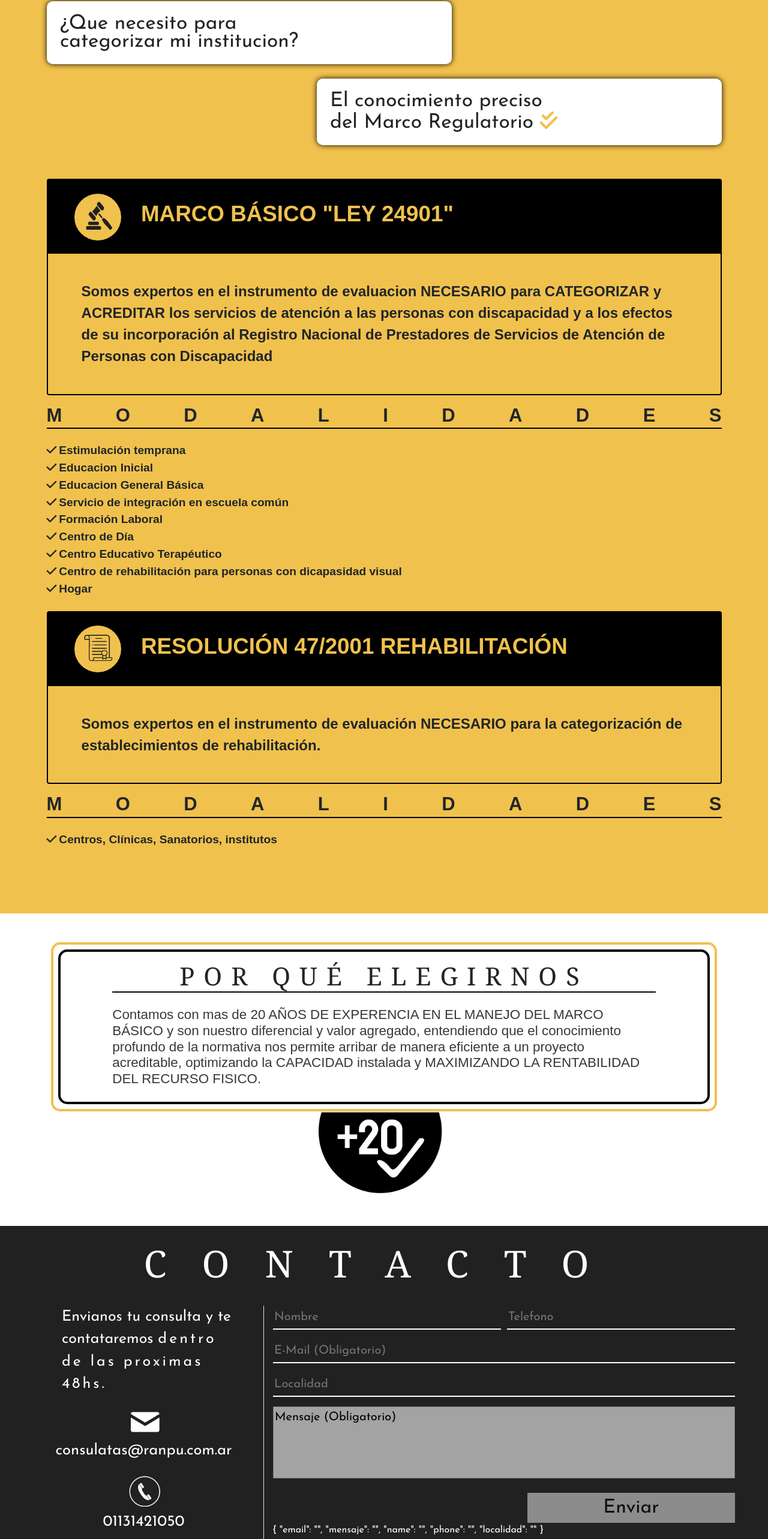
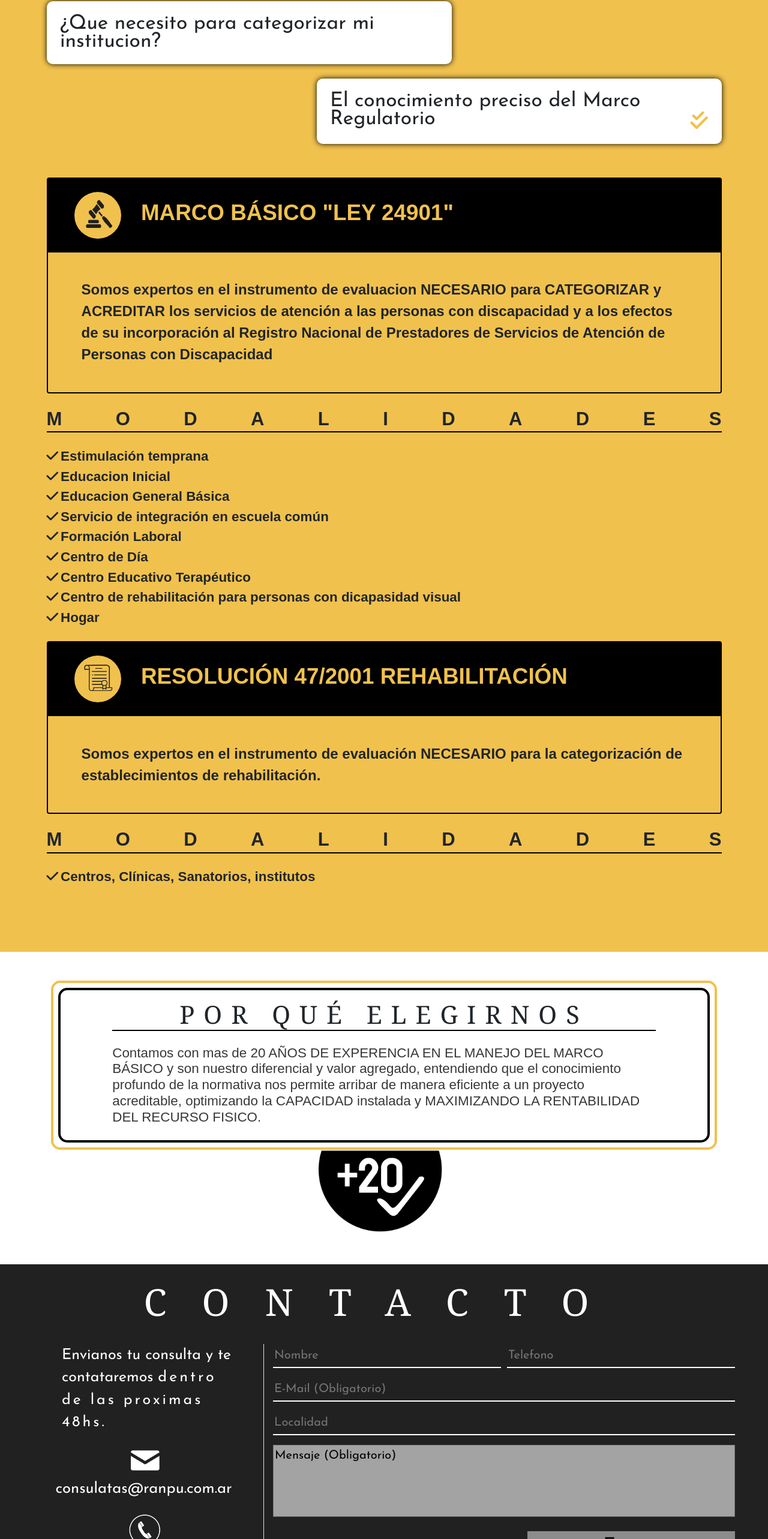
Before and after one commit to nicolasbeltran/rampu, an Angular app: page / in a window 1280 px wide. Shown: the part 1363-3929 px from the top of the page at 60% size. Built offline with nearby package versions, Linux system fonts and the light colour scheme.

Commit message:
version 3

```diff
--- a/src/app/categorizacion-card/categorizacion-card.component.css
+++ b/src/app/categorizacion-card/categorizacion-card.component.css
@@ -41,10 +41,13 @@ p {
 }
 .description {
   margin: 2% 0px;
-  font-size: larger;
+  font-size: 1.4rem;
   font-weight: 600;
 }
 
 .icono {
   margin-right: 4px;
 }
+.txt-description {
+  font-size: 2rem;
+}
--- a/src/app/categorizacion-card/categorizacion-card.component.html
+++ b/src/app/categorizacion-card/categorizacion-card.component.html
@@ -1,5 +1,4 @@
 <div class="card">
-  <!-- <div class="card2"> -->
     <!-- encabezado desktop -->
     <div class="d-none d-md-block encabezado">
       <div class=" icono1"><img src="{{ modality.icon }}" class="icono2" alt="" /></div>
@@ -13,7 +12,7 @@
     </div>
     <p>{{ modality.description }}</p>
   </div>
-  <h2 class="modalidades d-flex justify-content-between">
+  <h2 class="modalidades d-flex justify-content-between mt-4">
     <span>M</span>
     <span>O</span>
     <span>D</span>
--- a/src/app/categorizacion/categorizacion.component.html
+++ b/src/app/categorizacion/categorizacion.component.html
@@ -4,15 +4,15 @@
       <div class="d-flex flex-row bd-highlight mb-3">
 
         <h2 class="chat">
-          ¿Que necesito para<br />
+          ¿Que necesito para
           categorizar mi institucion?
         </h2>
       </div>
       <div class="d-flex flex-row-reverse bd-highlight">
         <h2 class="chat">
-          El conocimiento preciso<br />
+          El conocimiento preciso
           del Marco Regulatorio
-          <i class="icon fas fa-check-double"></i>
+          <i class="float-right icon fas fa-check-double"></i>
         </h2>
       </div>
     </div>
--- a/src/app/contacto/contacto.component.css
+++ b/src/app/contacto/contacto.component.css
@@ -65,6 +65,9 @@ textarea::placeholder {
   p.contacto {
     letter-spacing: 40px;
   }
+  .mail {
+    font-size: 1.4rem;
+  }
 }
 @media (max-width: 700px) {
   p.contacto {
--- a/src/app/contacto/contacto.component.html
+++ b/src/app/contacto/contacto.component.html
@@ -60,7 +60,6 @@
             <button type="submit" [disabled]="!form.valid" class="button">Enviar</button>
           </div>
         </form>
-        {{form.value | json}}
       </div>
     </div>
   </div>
--- a/src/app/main/main.component.html
+++ b/src/app/main/main.component.html
@@ -1,5 +1,5 @@
 <imagen-presentacion></imagen-presentacion>
-<servicios></servicios>
-<categorizacion></categorizacion>
-<nosotros></nosotros>
-<contacto></contacto>
+<servicios id="servicios"></servicios>
+<categorizacion id="categorizacion"></categorizacion>
+<nosotros id="nosotros"></nosotros>
+<contacto id="contacto"></contacto>
--- a/src/app/nav-bar/nav-bar.component.html
+++ b/src/app/nav-bar/nav-bar.component.html
@@ -1,44 +1,3 @@
-<!-- <nav class="nav nav-justified navbar navbar-expand-lg navbar-light bg-page">
-  <a class="navbar-brand" href="#"
-    ><img src="../../assets/logo ranpu png.png" width="250" height="100"
-  /></a>
-  <button
-    class="navbar-toggler"
-    type="button"
-    data-toggle="collapse"
-    data-target="#navbarNavAltMarkup"
-    aria-controls="navbarNavAltMarkup"
-    aria-expanded="false"
-    aria-label="Toggle navigation"
-  >
-    <span class="navbar-toggler-icon"></span>
-  </button>
-  <div class="collapse navbar-collapse" id="navbarNavAltMarkup">
-    <div class="nav nav-pills nav-justified ml-auto">
-      <a class="nav-link borde-izquierdo" href="#"
-        ><span class="navbar-text edicion-titulo text-white"
-          >NUESTROS SERVICIO</span
-        ></a
-      >
-      <a class="nav-link borde-izquierdo" href="#"
-        ><span class="navbar-text edicion-titulo text-white"
-          >¿COMO CATEGORIZAR?</span
-        ></a
-      >
-      <a class="nav-link borde-izquierdo" href="#"
-        ><span class="navbar-text edicion-titulo text-white">
-          SOBRE <br />
-          NOSOTROS
-        </span></a
-      >
-      <a class="nav-link py-3 borde-izquierdo" href="#"
-        ><span class="navbar-text edicion-titulo text-white">
-          CONTACTO
-        </span></a
-      >
-    </div>
-  </div>
-</nav>  -->
 <nav class="navbar navbar-expand-lg navbar-light bg-page">
   <a class="navbar-brand" href="#"
     ><img src="../../assets/logo ranpu png.png" width="250" height="100"
@@ -50,16 +9,16 @@
   <div class="collapse navbar-collapse" id="navbarSupportedContent">
     <ul class="navbar-nav nav-justified ml-auto">
       <li class="nav-item borde-izquierdo">
-        <a class="nav-link text-white my-lg-3" href="#">NUESTROS SERVICIO</a>
+        <a class="nav-link text-white my-lg-3" href="#servivio">NUESTROS SERVICIO</a>
       </li>
       <li class="nav-item borde-izquierdo">
-        <a class="nav-link text-white my-lg-3" href="#">¿COMO CATEGORIZAR?</a>
+        <a class="nav-link text-white my-lg-3" href="#categorizacion">¿COMO CATEGORIZAR?</a>
       </li>
       <li class="nav-item borde-izquierdo ">
-        <a class="nav-link text-white my-lg-3 " href="#">SOBRE NOSOTROS</a>
+        <a class="nav-link text-white my-lg-3 " href="#nosotros">SOBRE NOSOTROS</a>
       </li>
       <li class="nav-item borde-izquierdo p-lg-2">
-        <a class="nav-link text-white my-lg-3 ">CONTACTO</a>
+        <a class="nav-link text-white my-lg-3" href="#contacto">CONTACTO</a>
       </li>
     </ul>
   </div>
```
